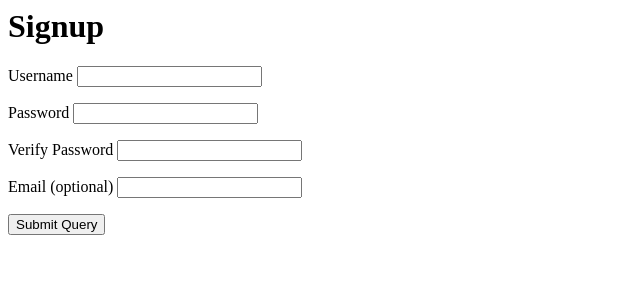
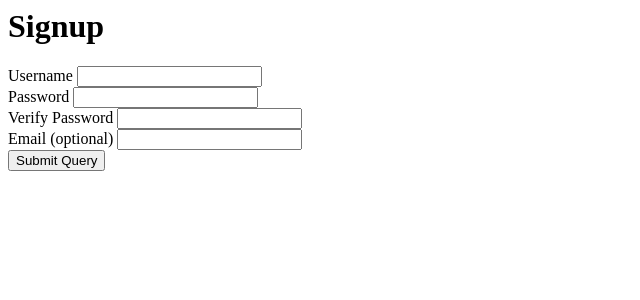
Before and after one commit to jbx27/user-signup, a Flask app: page / in a window 1280 px wide. Shown: the top 300 px of the page, without its empty margins (0-640 px from the left). Run offline with Flask 2, Linux system fonts and the light colour scheme.

Commit message:
Finished

```diff
--- a/templates/index.html
+++ b/templates/index.html
@@ -10,19 +10,23 @@
         <label>Username
             <input name="username" type="text" value='{{username}}' />
         </label>
-        <p class="error">{{username_error}}</p>
+        <span class="error">{{username_error}}</span>
+        <br>
         <label>Password
             <input name="password" type="password" value='{{password}}' />
         </label>
-        <p class="error">{{password_error}}</p>
+        <span class="error">{{password_error}}</span>
+        <br>
         <label>Verify Password
             <input name="verify" type="password" value='{{verify}}' />
         </label>
-        <p class="error">{{verify_error}}</p>
+        <span class="error">{{verify_error}}</span>
+        <br>
         <label>Email (optional)
             <input name="email" type="text" value='{{email}}' />
         </label>
-        <p class="error">{{email_error}}</p>
+        <span class="error">{{email_error}}</span>
+        </br>
         <input type="submit" value="Submit Query" />
     </form>
 </body>
```
